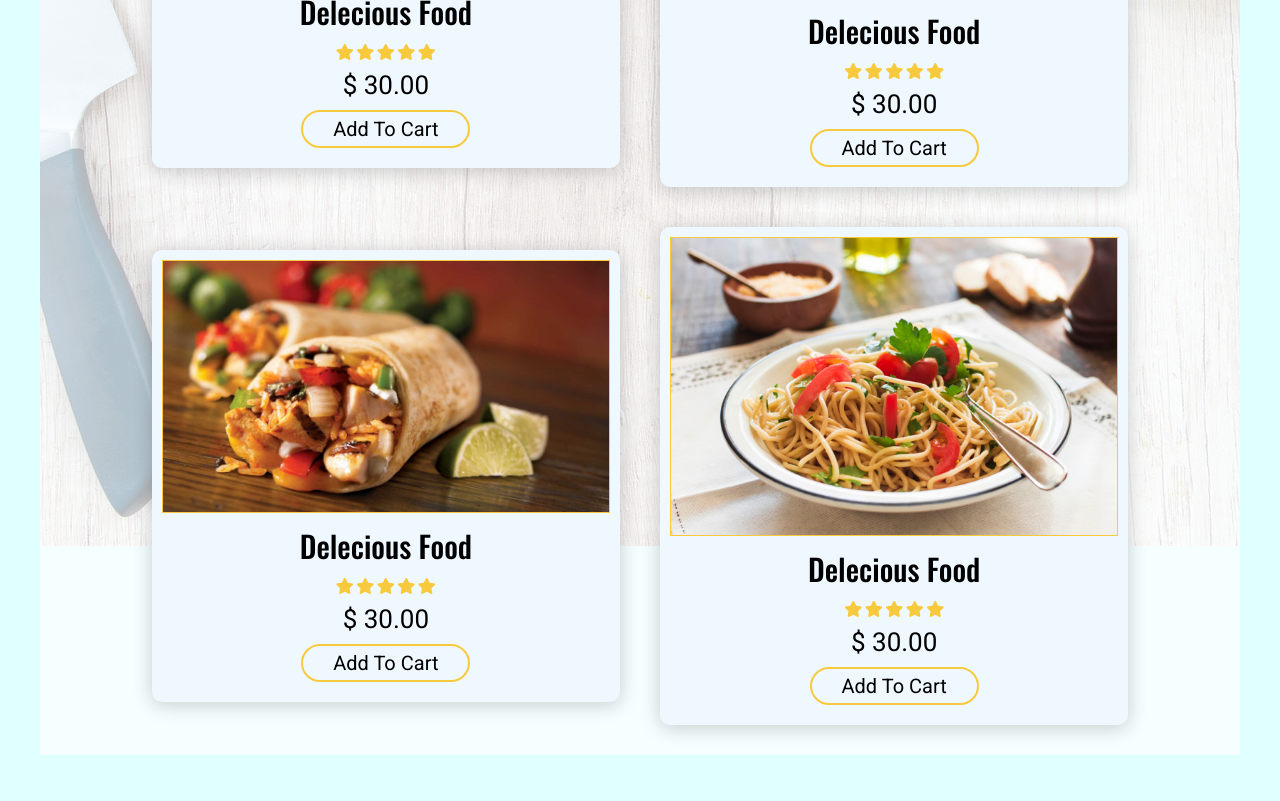
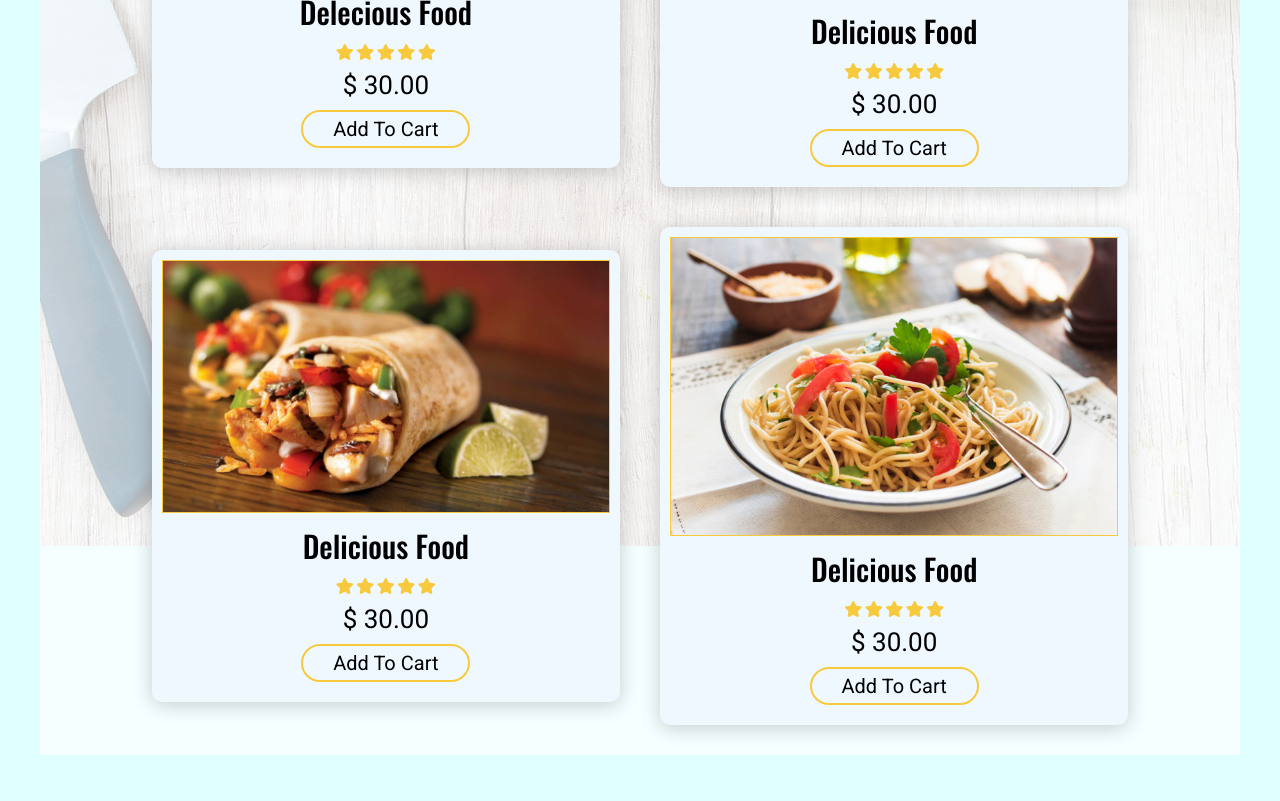
Before and after one commit to YSCodedesigner/food-website-, a plain HTML site: page index.html in a window 1280 px wide. Shown: the part 2433-3234 px from the top of the page. Drawn offline with nearby package versions, Linux system fonts and the light colour scheme.

Commit message:
Update index.html

```diff
--- a/index.html
+++ b/index.html
@@ -180,7 +180,7 @@
           <!-- ---card 02--- -->
           <div class="p-card">
             <img src="./images/p2.jpeg" alt="Net Error" />
-            <h4>delecious food</h4>
+            <h4>delicious food</h4>
             <div class="review">
               <i class="fas fa-star"></i>
               <i class="fas fa-star"></i>
@@ -195,7 +195,7 @@
           <!-- ---card 03--- -->
           <div class="p-card">
             <img src="./images/p3.jpeg" alt="Net Error" />
-            <h4>delecious food</h4>
+            <h4>delicious food</h4>
             <div class="review">
               <i class="fas fa-star"></i>
               <i class="fas fa-star"></i>
@@ -210,7 +210,7 @@
           <!-- ---card 04--- -->
           <div class="p-card">
             <img src="./images/product-4.jpg" alt="Net Error" />
-            <h4>delecious food</h4>
+            <h4>delicious food</h4>
             <div class="review">
               <i class="fas fa-star"></i>
               <i class="fas fa-star"></i>
```
